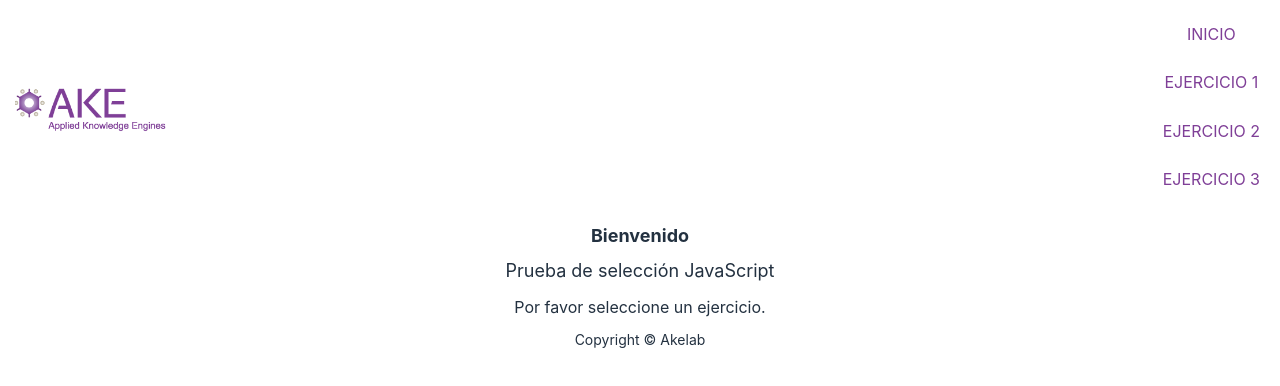
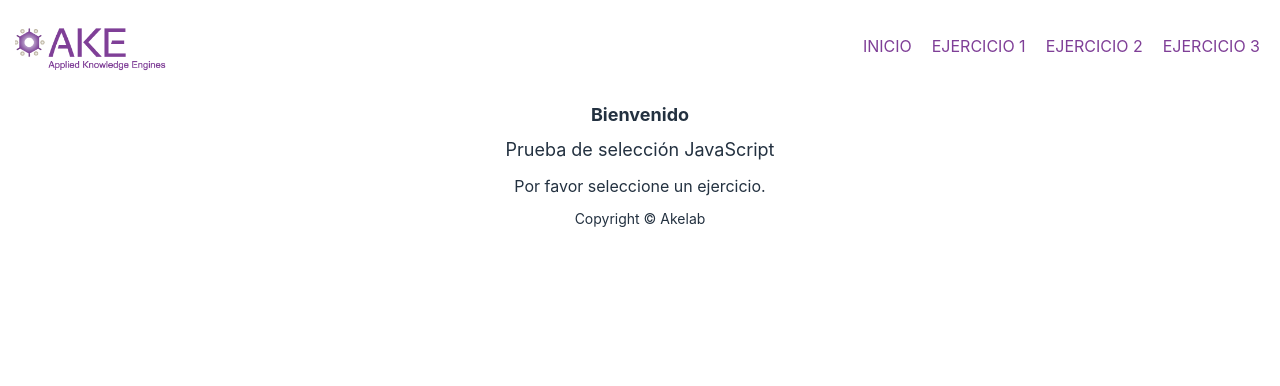
Before and after one commit to javierandres-dev/practical_test-akelab, a React (Create React App) app in the folder 0x00/: page / in a window 1280 px wide. Shown: the top 386 px of the page. Built offline with nearby package versions, Linux system fonts and the light colour scheme.

Commit message:
[Fix] Menu responsive

```diff
--- a/0x00/src/App.css
+++ b/0x00/src/App.css
@@ -168,6 +168,9 @@ a:active {
   }
 }
 @media screen and (min-width: 768px) {
+  .nav {
+    flex-direction: row;
+  }
   .container {
     max-width: 720px;
   }
```
